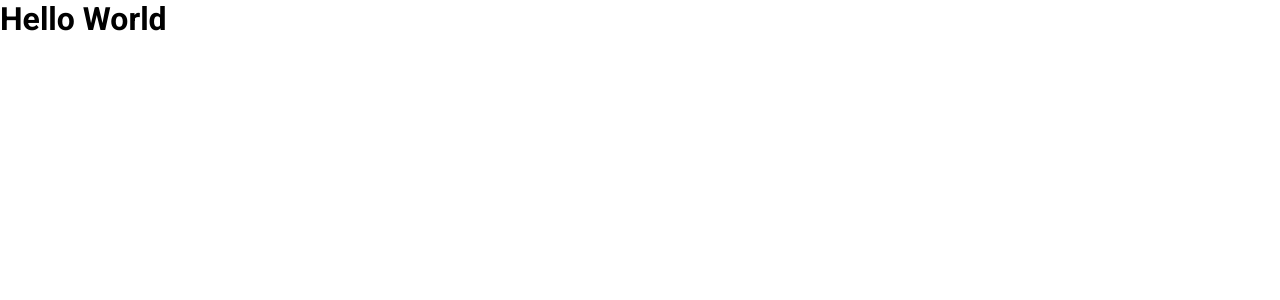
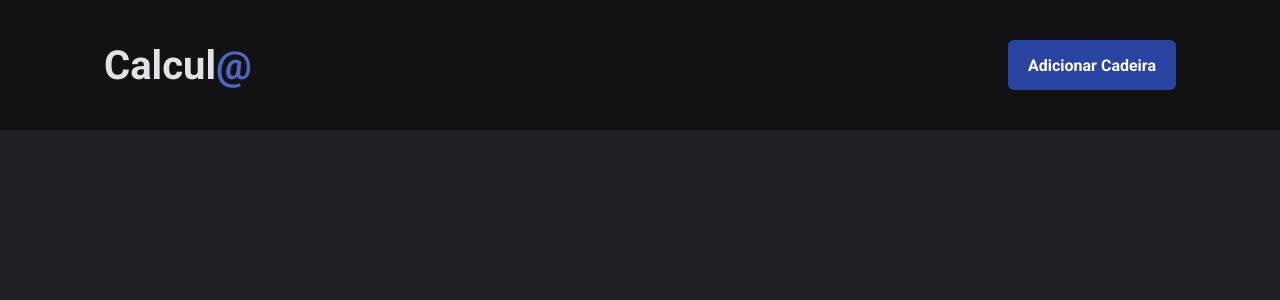
Before and after one commit to Matheusfrej/calcula-cadeiras, a React (Vite) app: page / in a window 1280 px wide. Shown: the top 300 px of the page. Built offline with nearby package versions, Linux system fonts and the light colour scheme.

Commit message:
feat(main): Feito visual do header

```diff
--- a/src/App.tsx
+++ b/src/App.tsx
@@ -1,12 +1,13 @@
 import { ThemeProvider } from 'styled-components'
 import { GlobalStyle } from './styles/global'
 import { defaultTheme } from './styles/themes/default'
+import { Home } from './pages/Home'
 
 export function App() {
   return (
     <ThemeProvider theme={defaultTheme}>
       <GlobalStyle />
-      <h1>Hello World</h1>
+      <Home />
     </ThemeProvider>
   )
 }
--- /dev/null
+++ b/src/components/Header/index.tsx
@@ -0,0 +1,15 @@
+import * as S from './styles'
+
+export function Header() {
+  return (
+    <S.HeaderContainer>
+      <S.HeaderContent>
+        <h2>
+          Calcul<span>@</span>
+        </h2>
+
+        <button>Adicionar Cadeira</button>
+      </S.HeaderContent>
+    </S.HeaderContainer>
+  )
+}
--- /dev/null
+++ b/src/components/Header/styles.ts
@@ -0,0 +1,35 @@
+import { styled } from 'styled-components'
+
+export const HeaderContainer = styled.header`
+  background: ${(props) => props.theme['gray-900']};
+  padding: 2.5rem 0;
+`
+
+export const HeaderContent = styled.main`
+  width: 100%;
+  max-width: 1120px;
+  padding: 0 1.5rem;
+  margin: 0 auto;
+
+  display: flex;
+  justify-content: space-between;
+  align-items: center;
+
+  h2 {
+    font-size: 2.5rem;
+    span {
+      color: ${(props) => props.theme['blue-300']};
+    }
+  }
+
+  button {
+    height: 50px;
+    border: 0;
+    background: ${(props) => props.theme['blue-500']};
+    color: ${(props) => props.theme.white};
+    font-weight: bold;
+    padding: 0 1.25rem;
+    border-radius: 6px;
+    cursor: pointer;
+  }
+`
--- /dev/null
+++ b/src/pages/Home/index.tsx
@@ -0,0 +1,9 @@
+import { Header } from '../../components/Header'
+
+export function Home() {
+  return (
+    <div>
+      <Header />
+    </div>
+  )
+}
--- a/src/styles/global.ts
+++ b/src/styles/global.ts
@@ -10,9 +10,12 @@ export const GlobalStyle = createGlobalStyle`
 
   :focus {
     outline: 0;
+    box-shadow: 0 0 0 2px ${(props) => props.theme['blue-300']};
   }
 
   body {
+    background: ${(props) => props.theme['gray-800']};
+    color: ${(props) => props.theme['gray-100']};
     -webkit-font-smoothing: antialiased;
   }
 
--- a/src/styles/themes/default.ts
+++ b/src/styles/themes/default.ts
@@ -1,3 +1,23 @@
 export const defaultTheme = {
   white: '#fff',
+
+  'gray-100': '#E1E1E6',
+  'gray-300': '#C4C4CC',
+  'gray-400': '#8D8D99',
+  'gray-500': '#7C7C8A',
+  'gray-600': '#323238',
+  'gray-700': '#29292E',
+  'gray-800': '#202024',
+  'gray-900': '#121214',
+
+  'blue-300': '#4E67C2',
+  'blue-500': '#2943A0',
+
+  'green-300': '#00B37E',
+  'green-500': '#00875F',
+  'green-700': '#015F43',
+
+  'red-300': '#F75A68',
+  'red-500': '#AB222E',
+  'red-700': '#7A1921',
 } as const
```
Also changed, not shown: src/pages/Home/styles.ts (added).
